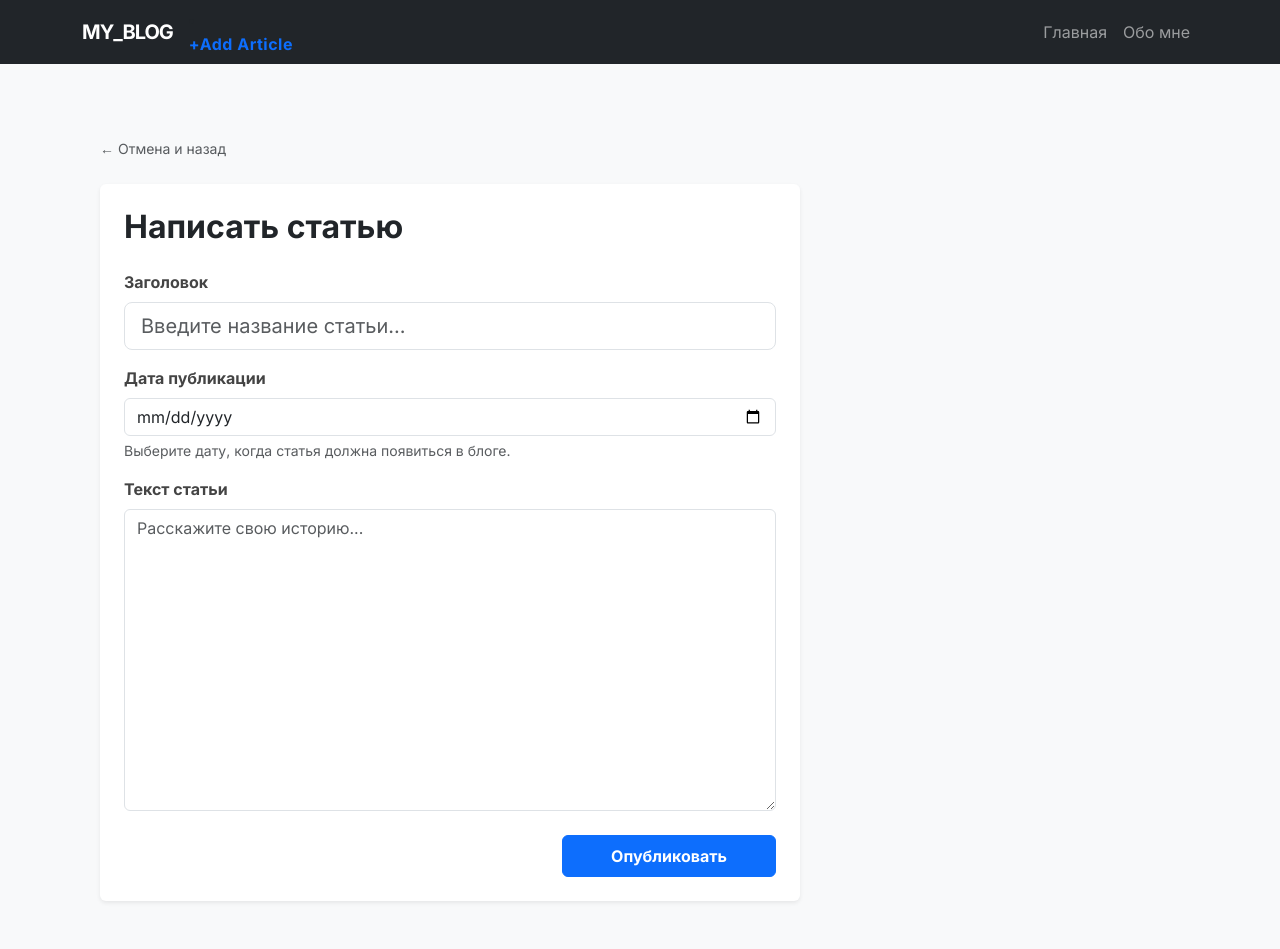
After one commit to andrii758/curly-winner, a Django app: page /article/create/ in a window 1280 px wide. The commit adds this page. Run offline with Django 5.2, Linux system fonts and the light colour scheme; the visitor is signed in with stand-in values (Sample User, id 1).

Commit message:
the server is localhost now. only superuser can create an article

```diff
--- a/articles/models.py
+++ b/articles/models.py
@@ -1,10 +1,11 @@
 from django.db import models
+from django.utils import timezone
 
 
 class Article(models.Model):
     title = models.CharField(max_length=50)
     body = models.TextField()
-    publish_date = models.DateTimeField(auto_now=True)
+    publish_date = models.DateTimeField(default=timezone.now)
 
     def __str__(self):
         return self.title
--- a/articles/urls.py
+++ b/articles/urls.py
@@ -1,8 +1,9 @@
 from django.urls import path
 
-from .views import HomePageView, DetailPageView
+from .views import HomePageView, DetailPageView, ArticleCreateView
 
 urlpatterns = [
     path("", HomePageView.as_view(), name="home"),
     path("about/<int:pk>/", DetailPageView.as_view(), name="article_detail"),
+    path("article/create/", ArticleCreateView.as_view(), name="article_create"),
 ]
--- a/articles/views.py
+++ b/articles/views.py
@@ -1,4 +1,7 @@
-from django.views.generic import ListView, DetailView
+from django.views.generic import ListView, DetailView, CreateView
+from django.views.generic.edit import UpdateView, DeleteView
+from django.contrib.auth.mixins import UserPassesTestMixin
+from django.urls import reverse_lazy
 
 from .models import Article
 
@@ -11,3 +14,12 @@ class HomePageView(ListView):
 class DetailPageView(DetailView):
     model = Article
     template_name = "article_detail.html"
+
+class ArticleCreateView(UserPassesTestMixin, CreateView):
+    model = Article
+    template_name = "article_create.html"
+    fields = ["title", "body", "publish_date"]
+    success_url = reverse_lazy('home')
+
+    def test_func(self):
+        return self.request.user.is_superuser
--- /dev/null
+++ b/templates/article_create.html
@@ -0,0 +1,62 @@
+{% extends 'base.html' %}
+
+{% block title %}Новая статья — Панель управления{% endblock %}
+
+{% block content %}
+<div class="py-5" style="max-width: 700px; margin: 0 auto;">
+
+    <nav aria-label="breadcrumb" class="mb-4">
+        <a href="{% url 'home' %}" class="text-decoration-none text-muted small">
+            &larr; Отмена и назад
+        </a>
+    </nav>
+
+    {% if user.is_superuser %}
+    <div class="card shadow-sm border-0">
+        <div class="card-body p-4">
+            <h2 class="fw-bold mb-4">Написать статью</h2>
+
+            <form method="post" class="needs-validation">
+                {% csrf_token %}
+
+                <div class="mb-3">
+                    <label for="{{ form.title.id_for_label }}" class="form-label fw-semibold">Заголовок</label>
+                    <input type="text" name="title" class="form-control form-control-lg" id="id_title" placeholder="Введите название статьи..." required>
+                    {% if form.title.errors %}<div class="text-danger small">{{ form.title.errors }}</div>{% endif %}
+                </div>
+
+                <div class="mb-3">
+                    <label for="{{ form.publish_date.id_for_label }}" class="form-label fw-semibold">Дата публикации</label>
+                    <input type="date" name="publish_date" class="form-control" id="id_publish_date" required>
+                    <div class="form-text">Выберите дату, когда статья должна появиться в блоге.</div>
+                </div>
+
+                <div class="mb-4">
+                    <label for="{{ form.body.id_for_label }}" class="form-label fw-semibold">Текст статьи</label>
+                    <textarea name="body" class="form-control" id="id_body" rows="12" placeholder="Расскажите свою историю..." required></textarea>
+                </div>
+
+                <div class="d-grid gap-2 d-md-flex justify-content-md-end">
+                    <button type="submit" class="btn btn-primary px-5 py-2 fw-bold">Опубликовать</button>
+                </div>
+            </form>
+        </div>
+    </div>
+    {% else %}
+    <div class="alert alert-warning text-center">
+        <h4 class="alert-heading">Доступ ограничен</h4>
+        <p>Только администратор (oriviao) может создавать новые записи.</p>
+        <a href="{% url 'home' %}" class="btn btn-outline-dark btn-sm">Вернуться на главную</a>
+    </div>
+    {% endif %}
+</div>
+
+<style>
+    /* Улучшаем внешний вид полей */
+    .form-control:focus {
+        border-color: #0d6efd;
+        box-shadow: 0 0 0 0.25rem rgba(13, 110, 253, 0.1);
+    }
+    label { color: #444; }
+</style>
+{% endblock content %}
--- a/templates/base.html
+++ b/templates/base.html
@@ -24,6 +24,13 @@
             <button class="navbar-toggler" type="button" data-bs-toggle="collapse" data-bs-target="#navbarNav">
                 <span class="navbar-toggler-icon"></span>
             </button>
+            {% if user.is_superuser %}
+            <li class="nav-item">
+                <a class="nav-link fw-bold text-primary" href="{% url 'article_create' %}" style="letter-spacing: 0.5px;">
+                    +Add Article
+                </a>
+            </li>
+            {% endif %}
             <div class="collapse navbar-collapse" id="navbarNav">
                 <ul class="navbar-nav ms-auto">
                     <li class="nav-item">
--- a/templates/home.html
+++ b/templates/home.html
@@ -3,7 +3,6 @@
 {% block title %}Главная — Блог oriviao{% endblock %}
 
 {% block content %}
-<p>Количество статей: {{ articles.count }}</p>
 <div class="py-5" style="max-width: 800px; margin: 0 auto;">
 
     <div class="article-list">
--- a/website/urls.py
+++ b/website/urls.py
@@ -19,6 +19,7 @@ from django.contrib import admin
 from django.urls import path, include
 
 urlpatterns = [
-    path("admin/", admin.site.urls),
+    path("website_admin/", admin.site.urls),
     path("", include("articles.urls")),
+    path("accounts/", include("django.contrib.auth.urls")),
     ]
```
Also changed, not shown: templates/404.html (added, +54 -0 lines), templates/registration/logged_out.html (added, +8 -0 lines), templates/registration/login.html (added, +40 -0 lines), website/settings.py (+5 -2 lines), articles/migrations/0003_alter_article_publish_date.py (added).
